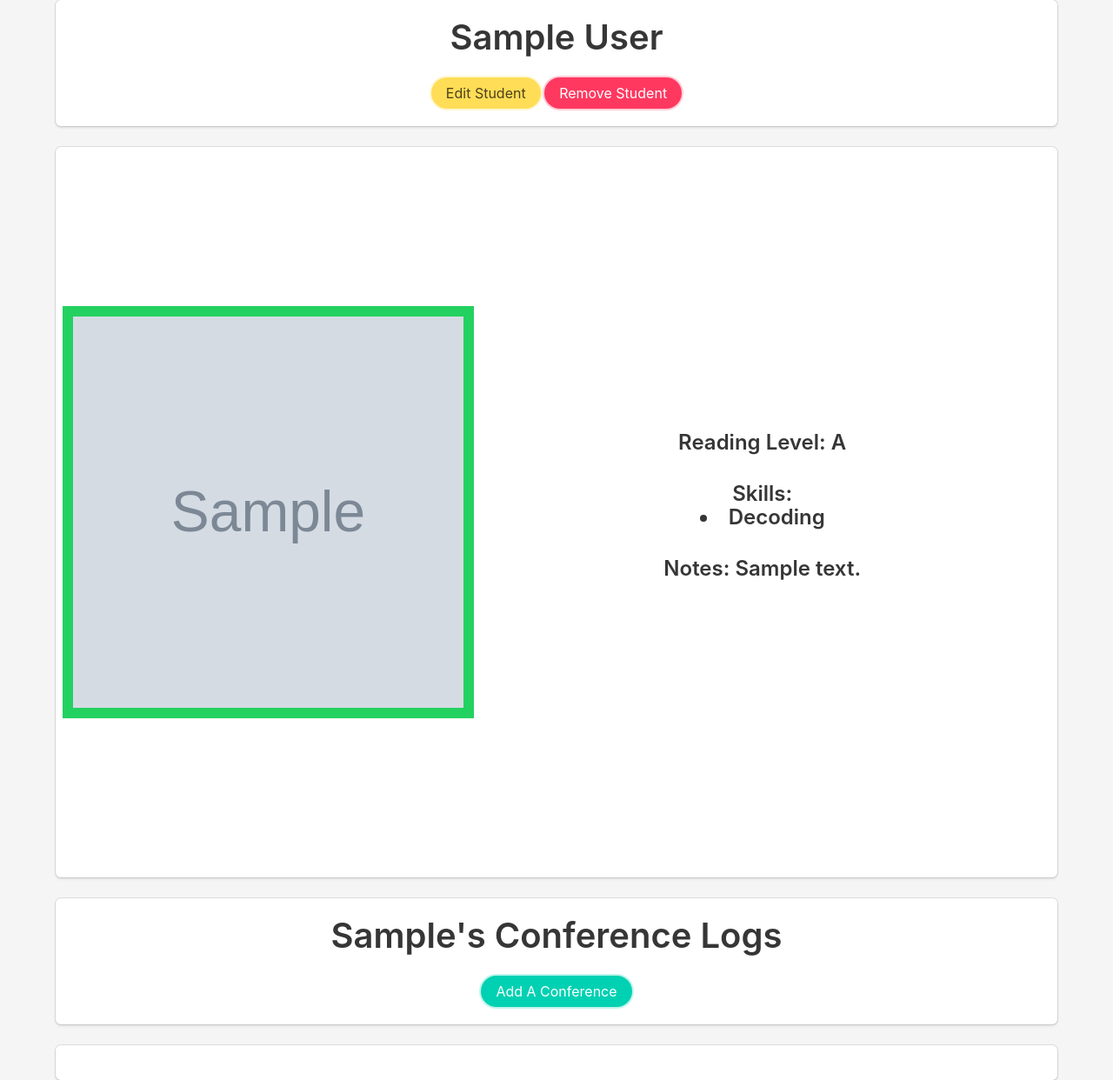
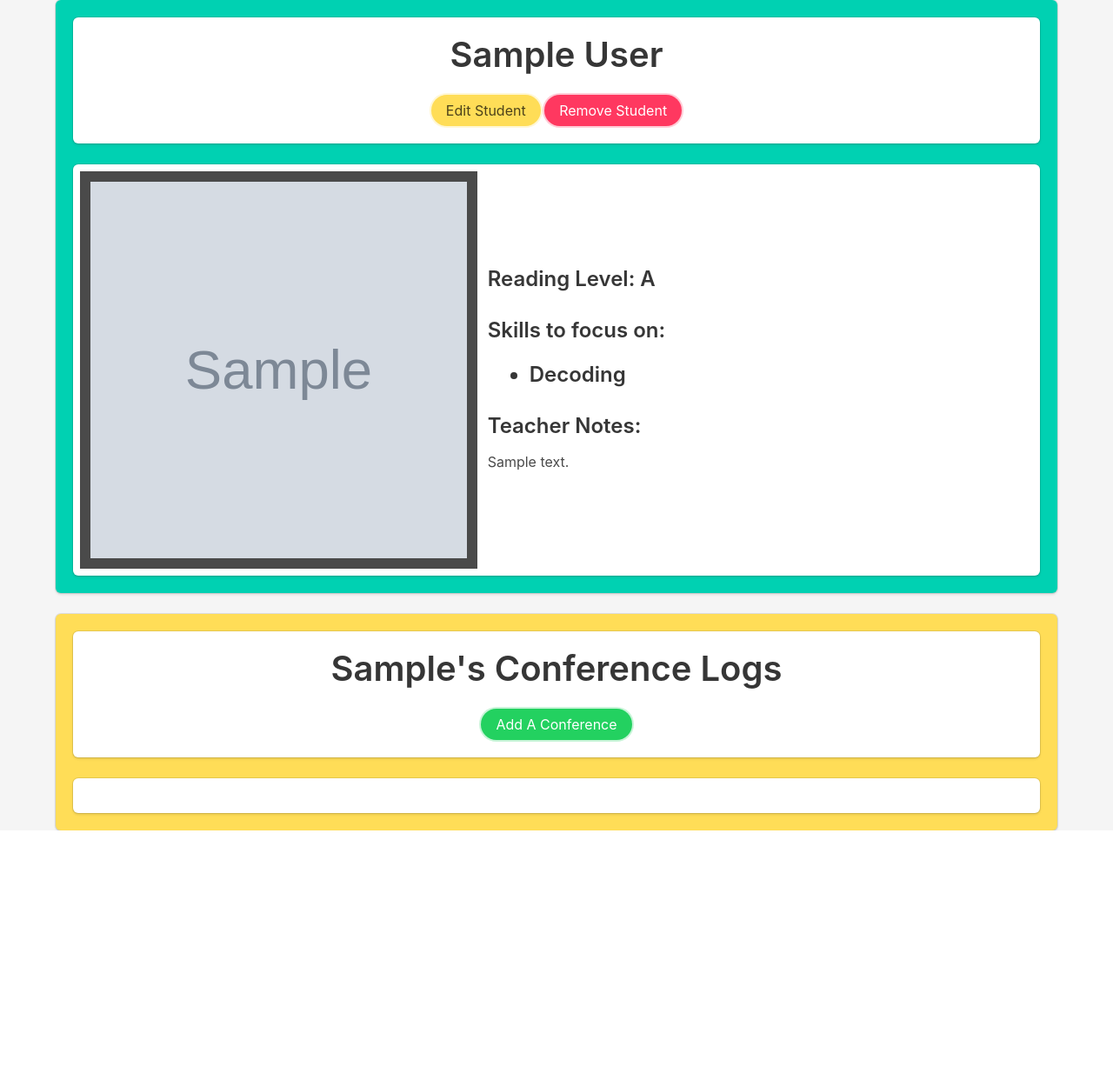
Before and after one commit to rafcevallos/teacher-capstone, a Django app: page /student/1 in a window 1280 px wide. Shown: the part 52-1294 px from the top of the page at 87% size. After the commit the page ends 1007 px from the top, so only its background shows below. Run offline with Django 3.2, Linux system fonts and the light colour scheme; a user stored in the database is signed in; tables that the repository leaves empty hold one stand-in row (values such as "Sample post"); grey boxes marked "Sample" are stand-in pictures; data that the repository does not hold is empty; some libraries are stand-ins or nearby versions.

Commit message:
More styling

```diff
--- a/readapi/models/student.py
+++ b/readapi/models/student.py
@@ -10,8 +10,6 @@
     -last_name is a string defaulted to ""
     -student_photo is an image field for uploading student photos
     -notes is a string text field defaulted to ""
-    -
-
 """
 
 class Student(models.Model):
--- a/readapi/templates/conference/add_conference.html
+++ b/readapi/templates/conference/add_conference.html
@@ -133,7 +133,7 @@
             <div class="field-body">
                 <div class="field">
                     <div class="control is-expanded">
-                        <textarea class="textarea is-focused" type="text" placeholder={{conference_form.comments}}></textarea>
+                        <textarea class="textarea is-focused" type="text"></textarea>
                     </div>
                 </div>
             </div>
--- a/readapi/templates/conference/detail_conference.html
+++ b/readapi/templates/conference/detail_conference.html
@@ -46,7 +46,7 @@
                                     </a>
                                 </p>
                             </div>
-                            <h3>Level: {{conference.book.level}}</h3>
+                            <h3>Level: {{conference.reading_level}}</h3>
                             <h3>Strategies:</h3>
 
                             {% for strategy in conference.strategy.all %}
--- a/readapi/templates/conference/list_conference.html
+++ b/readapi/templates/conference/list_conference.html
@@ -2,11 +2,12 @@
 {% if user.is_authenticated %}
 
 <div class="container has-text-centered">
+  <div class="box has-background-warning">
   <div class="box">
     <h1 class="title is-2">{{student.first_name}}'s Conference Logs</h1>
     <form action="{% url 'readapi:add_conference' %}" method="post">
       {% csrf_token %} {{ conference_form.as_p }}
-      <input class="button is-primary is-rounded is-focused" type="submit" value="Add A Conference" />
+      <input class="button is-success is-rounded is-focused" type="submit" value="Add A Conference" />
     </form>
   </div>
 
@@ -47,6 +48,7 @@
     </div>
   </div>
 </div>
+</div>
 
 {% else %}
 <div><a href="{% url 'readapi:register' %}">Register</a></div>
--- a/readapi/templates/login.html
+++ b/readapi/templates/login.html
@@ -39,7 +39,7 @@
                                 value="Login">Login</button>
                         </form>
                     </div>
-                    <p class="has-text-grey">
+                    <p class="has-text-white">
                         <a href="{% url 'readapi:register' %}">Sign Up</a> &nbsp;·&nbsp;
                         <a href="../">Forgot Password</a> &nbsp;·&nbsp;
                         <a href="../">Need Help?</a>
--- a/readapi/templates/register.html
+++ b/readapi/templates/register.html
@@ -82,7 +82,7 @@
                                             </div>
                                         </div>
                                     </div>
-                                    <input class="button is-primary is-rounded is-focused" type="submit" value="Register" />
+                                    <input class="button is-primary is-medium is-rounded is-focused" type="submit" value="Register" />
                                 </form>
                             </div>
                         </div>
--- a/readapi/templates/student/detail_student.html
+++ b/readapi/templates/student/detail_student.html
@@ -1,8 +1,10 @@
 {% extends 'index.html' %}
 
 {% block main %}
-<div class="container has-text-centered">
-    <div class="box">
+
+<div class="container">
+    <div class="box has-background-primary">
+        <div class="box has-text-centered">
             <h1 class="title is-2">{{student.first_name}} {{student.last_name}}</h1>
             <a href="{% url 'readapi:edit_student' student.id %}">
                 <input class="button is-warning is-rounded is-focused" type="submit" value="Edit Student" />
@@ -15,13 +17,13 @@
 
         <body>
             <div class="box">
-            <section class="hero is-fullheight is-default is-bold">
+                {% comment %} <section class="hero is-fullheight is-default is-bold">
                     <div class="hero-head">
                     </div>
-                <div class="hero-body is-paddingless">
+                    <div class="hero-body is-paddingless"> {% endcomment %}
                         <div class="container">
                             <div class="columns is-vcentered">
-                            <div class="column is-5 has-background-success">
+                                <div class="column is-5 has-background-grey-dark">
                                     <figure class="image is-square">
                                         <img src="{{student.student_photo.url}}" alt="Student Photo">
                                     </figure>
@@ -29,12 +31,15 @@
                                 <div class="column">
                                     <div class="content">
                                         <h3>Reading Level: {{student.reading_level}}</h3>
-                                    <h3>Skills:
+                                        <h3>Skills to focus on:
                                             {% for skill in student.skills %}
+                                            <ul>
                                                 <li class="skill-list">{{skill}}</li>
+                                            </ul>
                                             {% endfor %}
                                         </h3>
-                                    <h3 class="student-notes">Notes: {{student.notes}}</h3>
+                                        <h3 class="student-notes">Teacher Notes:</h3>
+                                        <p>{{student.notes}}</p>
                                     </div>
                                 </div>
                             </div>
@@ -43,6 +48,8 @@
                 </section>
             </div>
         </body>
+    </div>
+    <br>
     {% block conference %}
     {% include 'conference/list_conference.html' %}
     {% endblock %}
```
Also changed, not shown: media/bookphotos/Triangle.jpg (added), media/bookphotos/chalk.jpg (added), media/bookphotos/chalk_EP3dz5M.jpg (added), media/bookphotos/paddington.jpg (added), media/studentphotos/cashew_Cm4FKQB.jpg (added), media/studentphotos/hayley.png (added), media/studentphotos/katie_2p0BORV.jpeg (added), media/studentphotos/katie_Fs3st0u.jpeg (added), media/studentphotos/katie_fjfwumx.jpeg (added), media/studentphotos/katie_w7EbUD1.jpeg (added), media/studentphotos/paul.jpg (added), media/studentphotos/paul_FD29hwk.jpg (added). Lines whose indentation alone changed are shown as unchanged.
